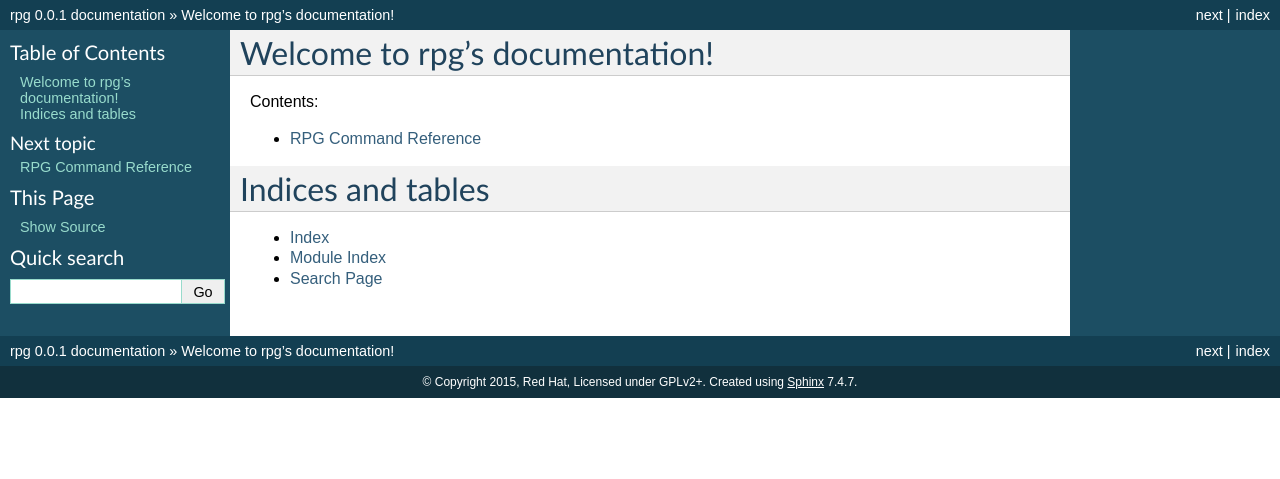
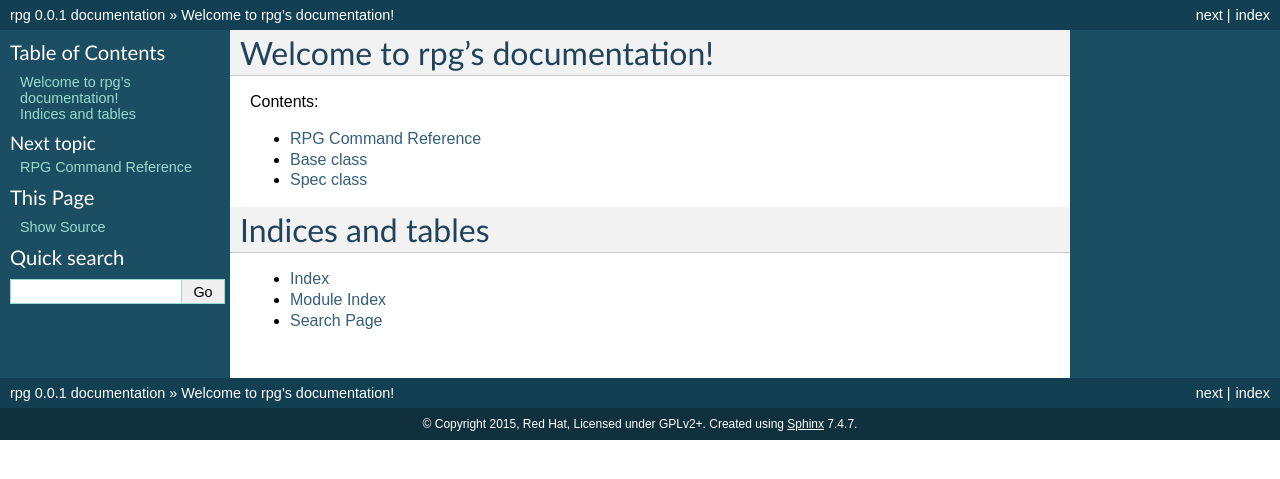
Before and after one commit to rh-lab-q/rpg, a Sphinx documentation site: the page built from doc/index.rst, in a window 1280 px wide. Shown: the top 479 px of the page. Built offline with Sphinx 7.4.7, drawn with Linux system fonts in a browser that asks for light colours.

Commit message:
Documentation for Base and Spec (fix #188)

```diff
--- /dev/null
+++ b/doc/api_base.rst
@@ -0,0 +1,6 @@
+Base class
+==========
+
+.. autoclass:: __init__.Base
+    :members:
+    :undoc-members:
--- /dev/null
+++ b/doc/api_spec.rst
@@ -0,0 +1,6 @@
+Spec class
+==========
+
+.. autoclass:: spec.Spec
+    :members:
+    :undoc-members:
--- a/doc/conf.py
+++ b/doc/conf.py
@@ -2,16 +2,11 @@ import sys
 import os
 import re
 
-
-_dirname = os.path.dirname(__file__)
-
-sys.path.insert(0, _dirname)
+sys.path.insert(0,os.path.abspath('../rpg'))
 
 AUTHORS=[u'See AUTHORS in RPG source distribution.']
 
-extensions = []
-
-templates_path = ['_templates']
+extensions = ['sphinx.ext.autodoc']
 
 source_suffix = '.rst'
 
@@ -41,8 +36,6 @@ latex_documents = [
 ]
 
 man_pages = [
-    #('index', 'rpg', u'rpg Documentation',
-    # AUTHORS, 1),
     ('command_ref', 'rpg', u'RPG Command Reference',
      AUTHORS, 8),
 ]
@@ -52,3 +45,15 @@ texinfo_documents = [
    AUTHORS[0], 'rpg', 'Tool used for creation of RPM packages',
    'Miscellaneous'),
 ]
+
+
+# Fix of module ImportErrors
+class Mock(object):
+    def __init__(self, *args):
+        pass
+
+    def __getattr__(self, name):
+        return Mock
+
+for mod_name in ('pathlib', 'copr', 'copr.client', 'urllib', 'urllib.request'):
+    sys.modules[mod_name] = Mock()
--- a/doc/index.rst
+++ b/doc/index.rst
@@ -12,6 +12,8 @@ Contents:
    :maxdepth: 1
 
    command_ref
+   api_base
+   api_spec
 
 Indices and tables
 ==================
```
Also changed, not shown: 1 other file.
